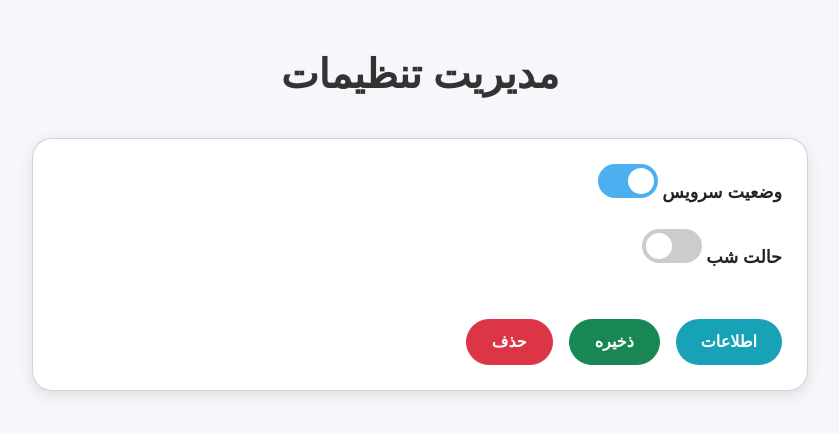
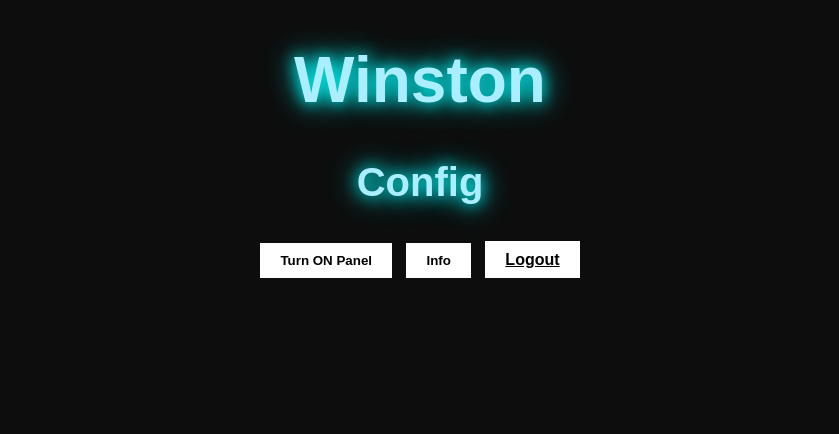
Before and after one commit to t09032025395-boop/Winston_configg, a Flask app: page /main in a window 1280 px wide. Shown: the top 434 px of the page, without its empty margins (220-1059 px from the left). Run offline with Flask 3, Linux system fonts and the light colour scheme; the visitor is signed in with stand-in values (Sample User, id 1).

Commit message:
Update main.html

```diff
--- a/templates/main.html
+++ b/templates/main.html
@@ -2,110 +2,63 @@
 <html lang="fa">
 <head>
     <meta charset="UTF-8">
-    <title>صفحه اصلی</title>
-    <link href="https://cdn.jsdelivr.net/npm/bootstrap@5.3.0/dist/css/bootstrap.min.css" rel="stylesheet">
-    <style>
-        body {
-            background: #f5f7fa;
-            font-family: "Vazirmatn", sans-serif;
-            direction: rtl;
-        }
-        .container {
-            max-width: 800px;
-            margin-top: 50px;
-        }
-        h1 {
-            font-weight: 800;
-            color: #333;
-            text-align: center;
-            margin-bottom: 40px;
-        }
-        .card {
-            border-radius: 20px;
-            box-shadow: 0 4px 15px rgba(0,0,0,0.1);
-            padding: 25px;
-            background: white;
-        }
-        label {
-            font-weight: bold;
-            font-size: 1.1rem;
-        }
-        .toggle-switch {
-            position: relative;
-            display: inline-block;
-            width: 60px;
-            height: 34px;
-        }
-        .toggle-switch input {
-            display: none;
-        }
-        .slider {
-            position: absolute;
-            cursor: pointer;
-            background-color: #ccc;
-            border-radius: 34px;
-            top: 0; left: 0;
-            right: 0; bottom: 0;
-            transition: .4s;
-        }
-        .slider:before {
-            position: absolute;
-            content: "";
-            height: 26px; width: 26px;
-            left: 4px;
-            bottom: 4px;
-            background-color: white;
-            border-radius: 50%;
-            transition: .4s;
-        }
-        input:checked + .slider {
-            background-color: #4cafef;
-        }
-        input:checked + .slider:before {
-            transform: translateX(26px);
-        }
-        .btn-custom {
-            border-radius: 50px !important;
-            padding: 10px 25px;
-            font-weight: bold;
-            font-size: 1rem;
-        }
-        .info-btn {
-            background-color: #17a2b8;
-            border: none;
-            color: white;
-        }
-        .info-btn:hover {
-            background-color: #138496;
-        }
-    </style>
+    <title>Main Panel</title>
+    <link rel="stylesheet" href="{{ url_for('static', filename='css/style.css') }}">
+    <script src="{{ url_for('static', filename='js/script.js') }}" defer></script>
 </head>
-<body>
+<body class="main-page">
+    <div class="header">
+        <h1 class="ice-title">Winston</h1>
+        <h2 class="ice-subtitle">Config</h2>
+    </div>
 
-<div class="container">
-    <h1>مدیریت تنظیمات</h1>
-    <div class="card">
-        <div class="mb-4">
-            <label>وضعیت سرویس</label>
-            <label class="toggle-switch ms-3">
-                <input type="checkbox" checked>
-                <span class="slider"></span>
-            </label>
-        </div>
-        <div class="mb-4">
-            <label>حالت شب</label>
-            <label class="toggle-switch ms-3">
+    <div class="menu">
+        <button class="menu-btn" onclick="showSection('panel')">Turn ON Panel</button>
+        <button class="menu-btn" onclick="showSection('info')">Info</button>
+        <a class="menu-btn" href="{{ url_for('logout') }}">Logout</a>
+    </div>
+
+    <div id="panel" class="section card hidden">
+        <div class="switch-container">
+            <label class="switch-label">Aim Assist</label>
+            <label class="switch">
                 <input type="checkbox">
                 <span class="slider"></span>
             </label>
         </div>
-        <div class="d-flex gap-3 mt-4">
-            <button class="btn btn-custom info-btn">اطلاعات</button>
-            <button class="btn btn-custom btn-success">ذخیره</button>
-            <button class="btn btn-custom btn-danger">حذف</button>
+        <div class="switch-container">
+            <label class="switch-label">Aim Bot</label>
+            <label class="switch">
+                <input type="checkbox">
+                <span class="slider"></span>
+            </label>
+        </div>
+        <div class="switch-container">
+            <label class="switch-label">Aim Lock</label>
+            <label class="switch">
+                <input type="checkbox">
+                <span class="slider"></span>
+            </label>
+        </div>
+        <div class="switch-container">
+            <label class="switch-label">Fix Ping</label>
+            <label class="switch">
+                <input type="checkbox">
+                <span class="slider"></span>
+            </label>
+        </div>
+        <div class="switch-container">
+            <label class="switch-label">Fix Lag</label>
+            <label class="switch">
+                <input type="checkbox">
+                <span class="slider"></span>
+            </label>
         </div>
     </div>
-</div>
 
+    <div id="info" class="section card hidden">
+        <p class="info-text">آیدی: @Winstonorg2</p>
+        <p class="info-text">سازنده: taha Winston</p>
+    </div>
 </body>
 </html>
```
